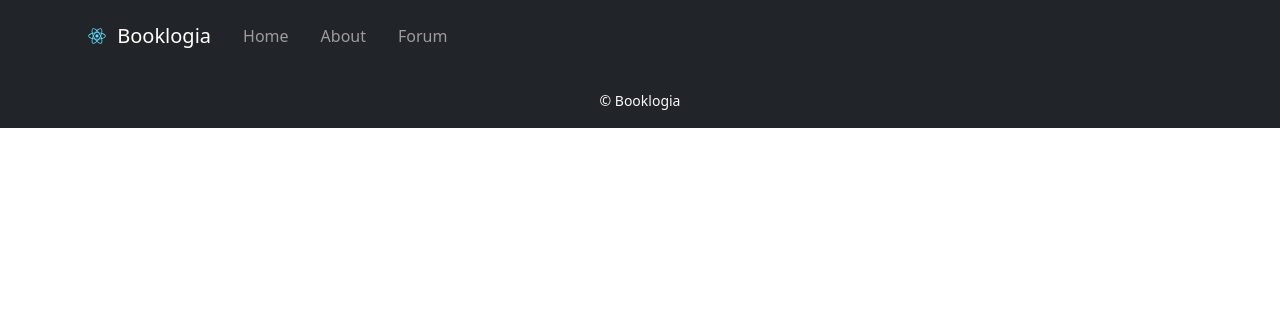
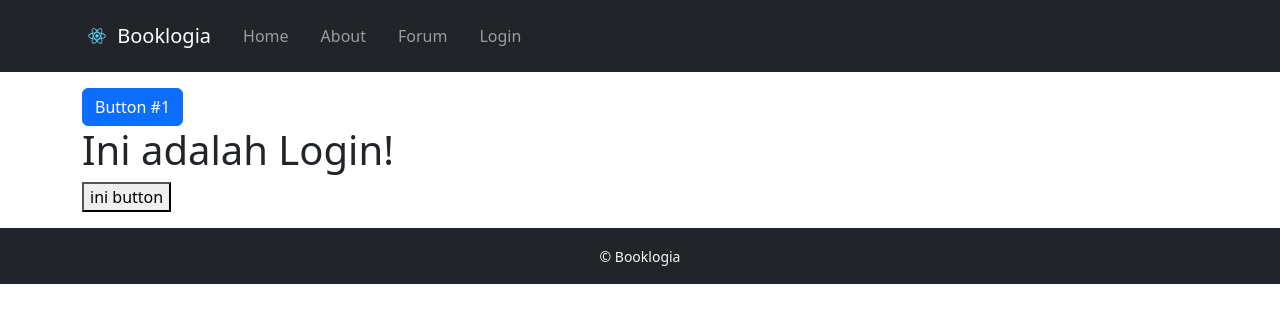
Before and after one commit to fikriwado/booklogia, a React (Create React App) app: page /login in a window 1280 px wide. Shown: the top 322 px of the page. Built offline with nearby package versions, Linux system fonts and the light colour scheme.

Commit message:
belum selesai

```diff
--- a/src/App.js
+++ b/src/App.js
@@ -5,16 +5,18 @@ import Footer from './components/Footer';
 import Home from './pages/Home';
 import About from './pages/About';
 import Forum from './pages/Forum';
+import Login from './pages/Login';
 
 function App() {
   return (
-		<div className="App">
+    <div className='App'>
       <Router>
         <Navbar />
         <Switch>
-					<Route exact path="/" component={Home} />
-					<Route path="/about" component={About} />
-					<Route path="/forum" component={Forum} />
+          <Route exact path='/' component={Home} />
+          <Route path='/about' component={About} />
+          <Route path='/forum' component={Forum} />
+          <Route path='/login' component={Login} />
         </Switch>
         <Footer />
       </Router>
--- a/src/components/Navbar/index.js
+++ b/src/components/Navbar/index.js
@@ -6,34 +6,39 @@ import { Container, Navbar as NavbarBootstrap, Nav } from 'react-bootstrap';
 function Navbar() {
   return (
     <>
-            <NavbarBootstrap bg="dark" variant="dark" expand="lg">
+      <NavbarBootstrap bg='dark' variant='dark' expand='lg'>
         <Container>
-                    <NavbarBootstrap.Brand href="/">
+          <NavbarBootstrap.Brand href='/'>
             <img
-                            alt=""
+              alt=''
               src={logo}
-                            width="30"
-                            height="30"
-                            className="d-inline-block align-top"
+              width='30'
+              height='30'
+              className='d-inline-block align-top'
             />{' '}
             Booklogia
           </NavbarBootstrap.Brand>
-                    <NavbarBootstrap.Toggle aria-controls="basic-navbar-nav" />
-                    <NavbarBootstrap.Collapse id="basic-navbar-nav">
-                        <Nav className="me-auto">
+          <NavbarBootstrap.Toggle aria-controls='basic-navbar-nav' />
+          <NavbarBootstrap.Collapse id='basic-navbar-nav'>
+            <Nav className='me-auto'>
               <Nav.Link>
-                                <Link to="/" className="nav-link">
+                <Link to='/' className='nav-link'>
                   Home
                 </Link>
               </Nav.Link>
               <Nav.Link>
-                                <Link to="/about" className="nav-link">
+                <Link to='/about' className='nav-link'>
                   About
                 </Link>
               </Nav.Link>
               <Nav.Link>
-                                <Link to="/forum" className="nav-link">
+                <Link to='/forum' className='nav-link'>
                   Forum
+                </Link>
+              </Nav.Link>
+              <Nav.Link>
+                <Link to='/login' className='nav-link'>
+                  Login
                 </Link>
               </Nav.Link>
             </Nav>
--- /dev/null
+++ b/src/pages/Login/index.js
@@ -0,0 +1,15 @@
+import { Button, Col, Container } from 'react-bootstrap';
+
+function Login() {
+  return (
+    <Container className='py-3'>
+      {' '}
+      <Button as={Col} variant='primary'>
+        Button #1
+      </Button>
+      <h1>Ini adalah Login!</h1> <button>ini button</button>
+    </Container>
+  );
+}
+
+export default Login;
```
Lines whose indentation alone changed are shown as unchanged.
